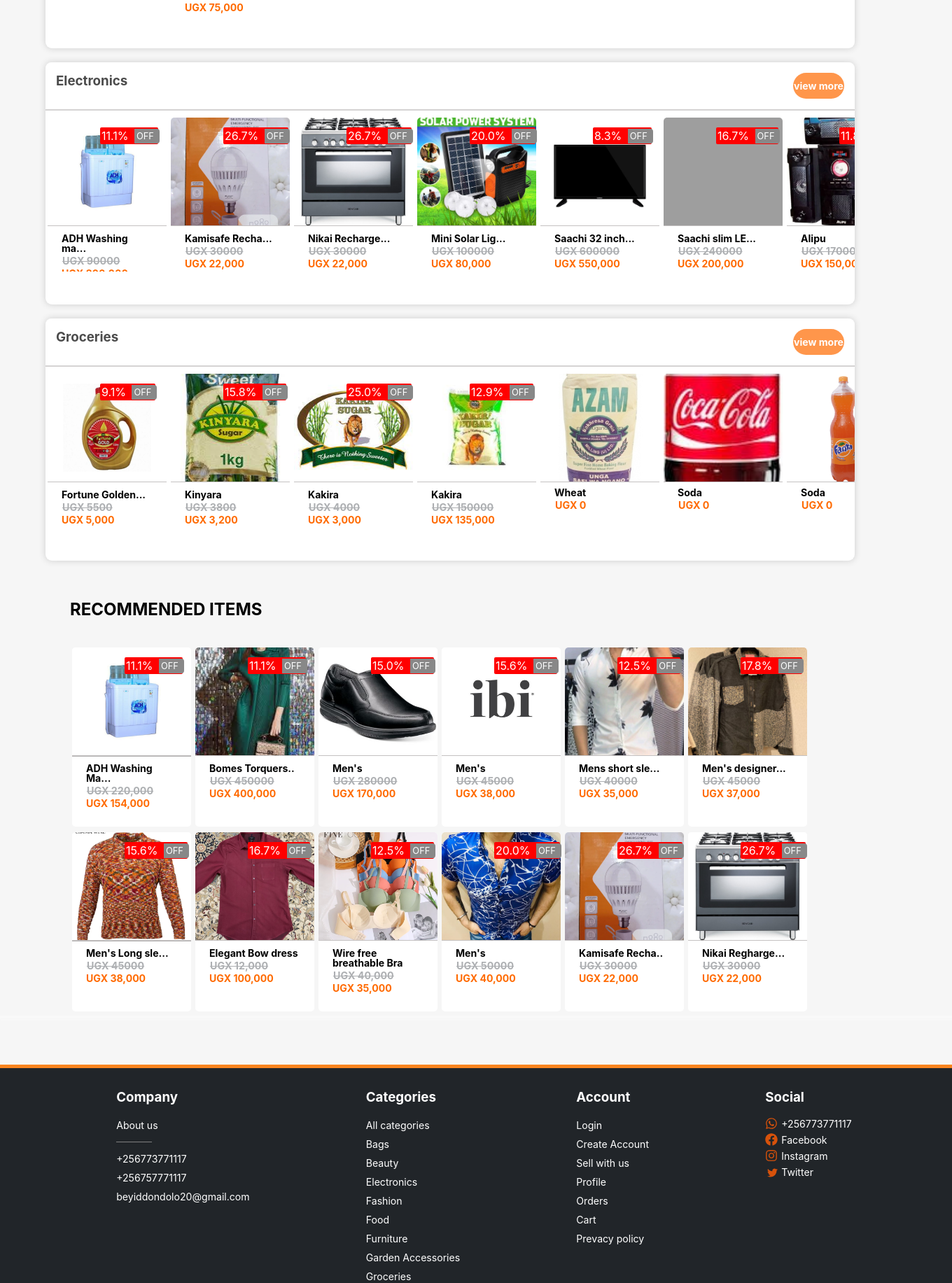
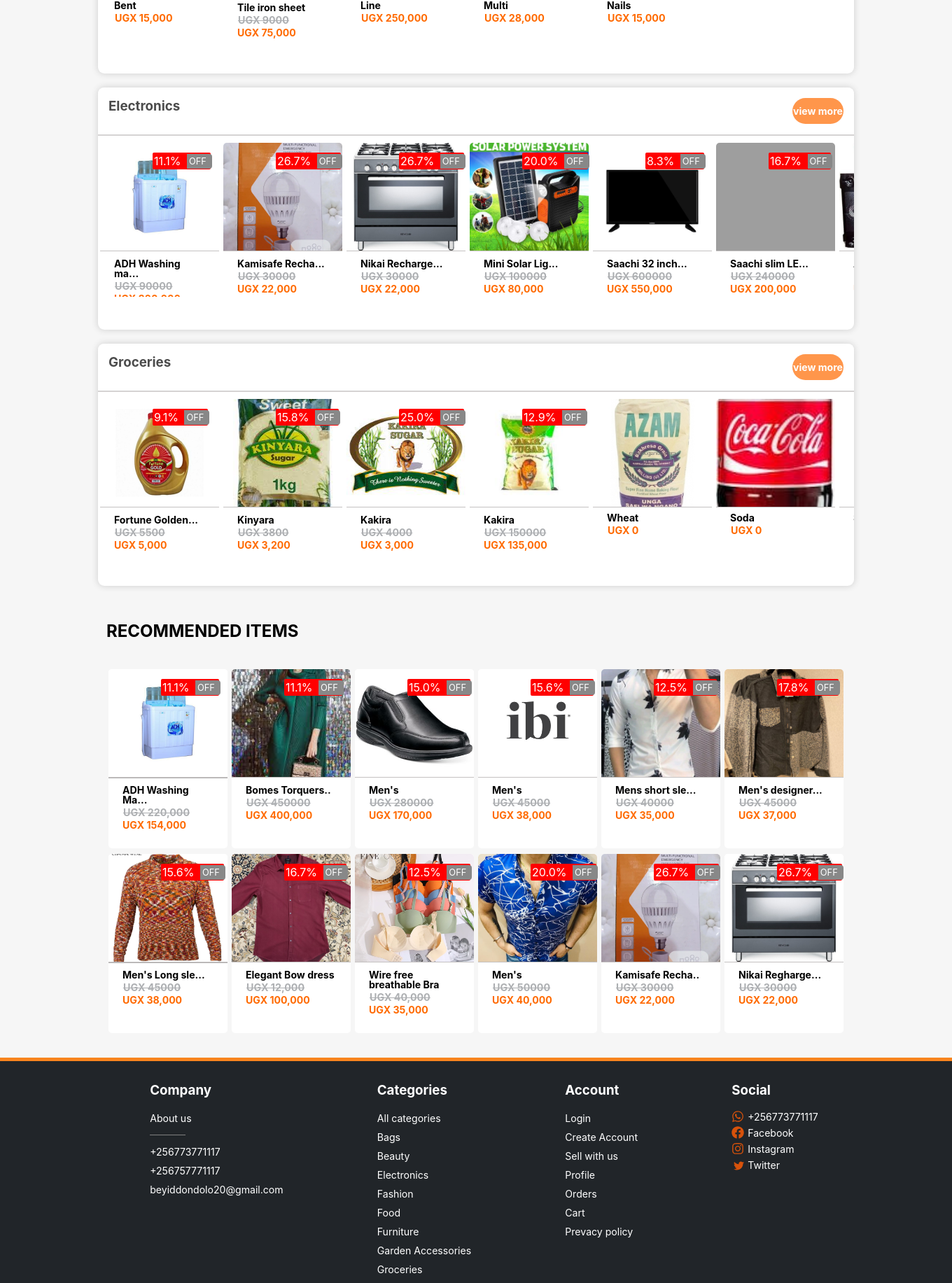
Before and after one commit to ivanwalker524/ddondolo, a PHP site: page / in a window 1360 px wide; the page is wider, and only the part inside the window is pictured. Shown: the part 2920-4753 px from the top of that part at 70% size. Run offline with PHP 8.4, Linux system fonts and the light colour scheme; some libraries are stand-ins or nearby versions; grey boxes are pictures that could not be loaded.

Commit message:
footer arranged

```diff
--- a/index.css
+++ b/index.css
@@ -39,21 +39,24 @@
 }
 .subsection{
     position: fixed;
+    z-index: 2;
     width: 100%;
-    z-index: 2;
+    display: flex;
+    flex-direction: column;
 }
 .heading{
     position: relative;
     padding: 30px 0 ;
+    width: 100%;
 }
 .contacts{
     background-color: var(--gray-dark);
     color:#f8d1c4;
     position: absolute;
     font-weight: bolder;
-    width: 100%;
     top: 0;
     font-size: 0.88rem;
+    width: 100%;
 }
 .heading > .contacts> div{
     display: flex;
@@ -102,7 +105,7 @@
 }
 .search > form{
     display: flex;
-    margin: 30px 20px;
+    margin: 30px auto;
     position:relative;
     font-weight: bold;
 }
@@ -155,7 +158,7 @@
 }
 .header-2 > div > p > span:first-child{
     position: relative;
-    right: 20px;
+    /* right: 20px; */
 }
 .header-2 > div >span:last-of-type{
     position: relative;
@@ -174,7 +177,7 @@
 main > .submain > .submain-flex{
     display: flex;
     position: relative;
-    left: 80px;
+    /* left: 80px; */
 }
 .submain > .submain-flex > div{
     border: 1px solid #fff;
@@ -199,6 +202,7 @@
     left: 140px;
     border: 1px solid #fff;
     border-radius:8px;
+    background-color: var(--white);
     box-shadow: 0 0 4px 1px #d3d2d2;
 }
 .submain > .submain-flex > div:first-child > p{
@@ -215,11 +219,21 @@
     position: relative;
     width: 990px;
     height: 180px;
-    left: 100px;
     top: 18px;
 }
 .flex-2 > .subflex > h2 > span{
     color: red;
+
+}
+.submain,.flex-2, .flex-3{
+    max-width: 1200px;
+    display: flex;
+    flex-direction: column;
+    align-items: center;
+}
+.subb{
+    margin-left: auto;
+    margin-right: auto;
 }
 .flex-2 > .subflex > div{
     display: flex;
@@ -280,10 +294,10 @@
 }
 .flex-3 > .subflex-3{
     position: relative;
-    width: 970px;
+    /* width: 970px;
     height: 180px;
+    /* left: 100px; */
     top: 75px;
-    left: 100px;
 }
 .flex-3 > .subflex-3 > div{
     display: flex;
@@ -301,7 +315,6 @@
     opacity: 9;
 }
 .flex-3 > .subflex-3 > div > div{
-    /* width: 180px; */
     height: 156px;
     background: #fff;
     margin-bottom: 80px;
@@ -374,14 +387,14 @@
 }
 .foods{
     position: relative;
-    top: -55px;
+    top: 100px;
 }
 .foods > .foods-fresh{
     background-color: #fff;
-    width: calc(100% - 15%);
+    /* width: calc(100% - 10%); */
+    width: 90%;
     height: 346px;
     position: relative;
-    left: 65px;
     border-radius: 9px;
     box-shadow: 0 0 8px 1px #d4d4d4;
 }
@@ -418,41 +431,45 @@
     height: 180px;
 }
 footer{
-    width: 100%;
-    height: 490px;
     background-color:var(--dark);
+    height: 450px;
     position: relative;
-    bottom: -560px;
+    bottom: -170px;
     color: #fff;
     border-top: 5px solid #f8841e;
 }
-footer > .ft-side > div{
+.ft{
+    max-width: 1200px;
+}
+footer > .ft-side{
+    margin-left: auto;
+    margin-right: auto;
     display: flex;
     justify-content: space-evenly;
     text-align: start;
     position: relative;
     top: 30px;
 }
-footer > .ft-side > div > div >p{
+footer > .ft-side> div >p{
     padding: 5px 0;
     font-size: 0.88rem;
 
 }
-footer > .ft-side > div > div > h3{
+footer > .ft-side> div > h3{
     margin-bottom: 15px;
 }
-footer > .ft-side > div > div:last-of-type > p{
+footer > .ft-side  > div:last-of-type > p{
     position: relative;
     padding: 3px 0;
     left: 23px;
 
 }
-footer > .ft-side > div > div:last-of-type > p > span{
+footer > .ft-side > div:last-of-type > p > span{
     position: absolute;
     right: 105px !important;
     bottom: -10px;
 }
-footer > .ft-side > div > div > .ft-border{
+footer > .ft-side  > div > .ft-border{
     border-bottom: 1.3px solid gray;
     margin-right: 140px;
     margin-bottom: 10px;
--- a/index.php
+++ b/index.php
@@ -8,10 +8,10 @@
     <script src="https://kit.fontawesome.com/c98faec581.js" crossorigin="anonymous"></script>
 </head>
 <body>
-    <section>
-        <div class="subsection">
-            <div class="heading">
-                <div class="contacts">
+    <section class=" subb">
+        <div class="subsection ">
+            <div class="heading sub-heading">
+                <div class="contacts sub-contacts">
                     <div>
                         <div class="left">
                             <span><?php include "vectors/home.svg" ?></span><span style="border-right:1px solid #707173; padding-right:10px;">Home(Beyiddondolo)</span>
@@ -48,7 +48,7 @@
             </div>
         </div>
         <main>
-            <div class="submain">
+            <div class="submain subb">
                 <div class="submain-flex">
                     <div>
                         <p><img src="./img/categories.png" alt=""><span>All Categories</span></p>
@@ -70,7 +70,7 @@
                     </div>
                 </div>
             </div>
-            <div class="flex-2">
+            <div class="flex-2 subb">
                 <div class="subflex">
                     <h2>Regitered shops at<span>BeyiDdondolo</span></h2>
                     <div>
@@ -214,9 +214,10 @@
                         </div>
                     </div>
                 </div>
-                <div class="flex-3" style="margin-top: 440px ;">
+                <div class="flex-3" style="margin-top: 85px;">
                     <div class="subflex-3">
                         <h3>NEW PRODUCTS AVAILABLE</h3>
+                        <span class="right-bootom"></span>
 
                         <div>
                             <div>
@@ -332,7 +333,7 @@
                         </div>
                     </div>
                 </div>
-                <div class="flex-3 foods" style="margin-top:470px ;">
+                <div class="flex-3 foods subb">
                     <div class="subflex-3 foods-fresh">
                         <h3>Fresh Foods <span>view more</span></h3>
 
@@ -493,7 +494,7 @@
                         </div>
                        </div>
                 </div>
-                <div class="flex-3 foods" style="margin-top:20px ;">
+                <div class="flex-3 foods" style="margin-top:20px; width: 100% ;">
                     <div class="subflex-3 foods-fresh">
                         <h3>Hardware <span>view more</span></h3>
 
@@ -732,7 +733,7 @@
                             </div> -->
                         </div>
                        </div>
-                </div> <div class="flex-3">
+                </div> <div class="flex-3" style="margin-top:150px ;">
                     <div class="subflex-3">
                         <h1>RECOMMENDED ITEMS <span class="border-line"></span></h1>
 
@@ -850,9 +851,9 @@
                         </div>
                     </div>
                 </div>
+            </div>
                 <footer>
-                    <div class="ft-side">
-                        <div>
+                    <div class="ft-side ft">
                             <div>
                                 <h3>Company</h3>
                                 <p>About us</p>
@@ -891,14 +892,12 @@
                                 <p> <span><?php include "vectors/instagram.svg" ?></span> Instagram</p>
                                 <p><span><?php include "vectors/twitter.svg" ?></span> Twitter</p>
                             </div>
-                        </div>
                     </div>
                     <div class="last">
                         <p></p>
                         <p>@2021 BeyiDdondolo, All rights reserved</p>
                     </div>
                 </footer>
-            </div>
         </main>
     </section>
     <style>
```
